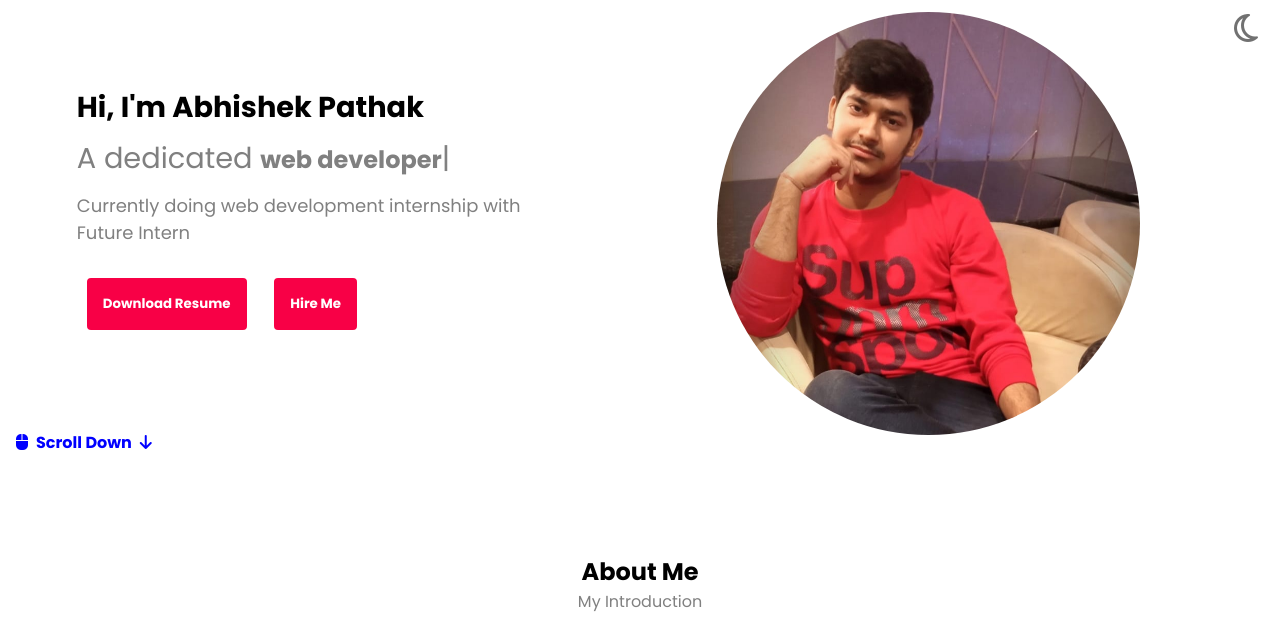
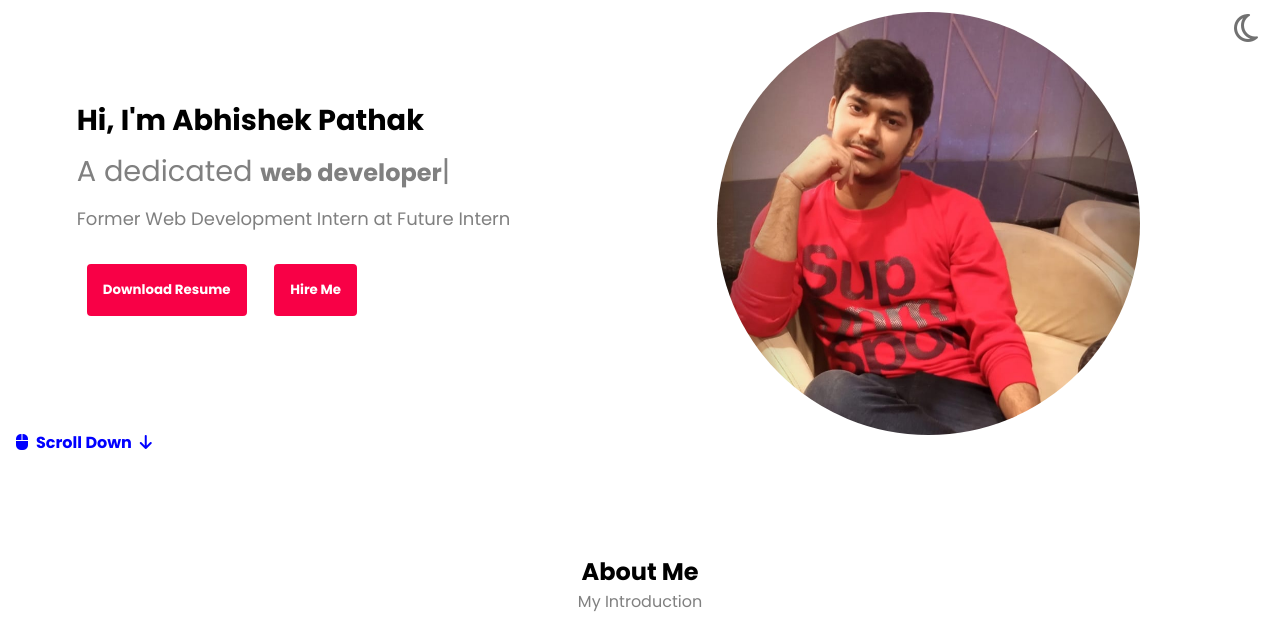
Before and after one commit to abhishekpathak4860/Personal-Portfolio, a plain HTML site: page index.html in a window 1280 px wide. Shown: the part 103-731 px from the top of the page. Drawn offline with nearby package versions, Linux system fonts and the light colour scheme.

Commit message:
Update index.html

```diff
--- a/index.html
+++ b/index.html
@@ -48,7 +48,7 @@
 
                 <p class="color2"> Hi, I'm Abhishek Pathak</p>
                 <div class="color3">A dedicated <span id="element" class="type"></span> </div>
-                <div class="internship">Currently doing web development internship with Future Intern</div>
+                <div class="internship">Former Web Development Intern at Future Intern</div>
 
                 <div class="buttons">
                    <a href="pdf/resume.pdf" download ><button type="button" class="btn" id="download_resume">Download Resume</button></a>
```
